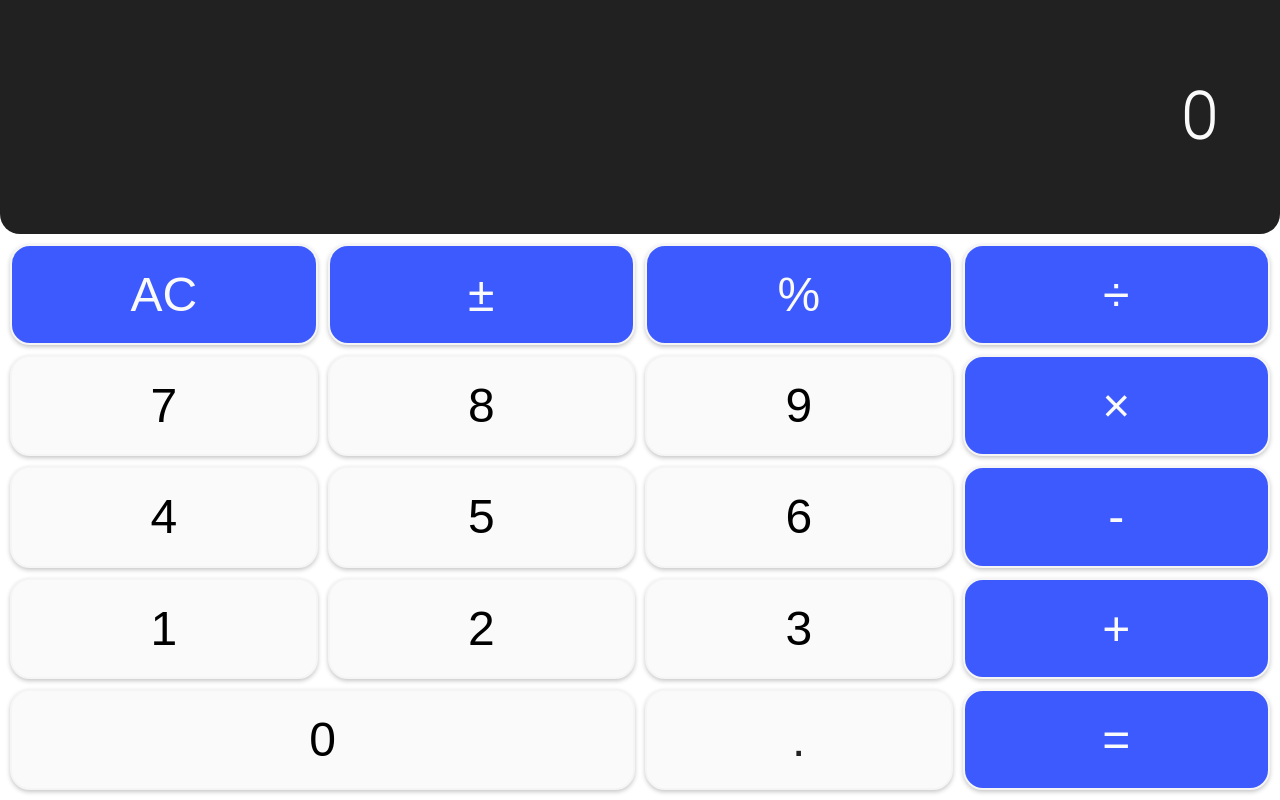
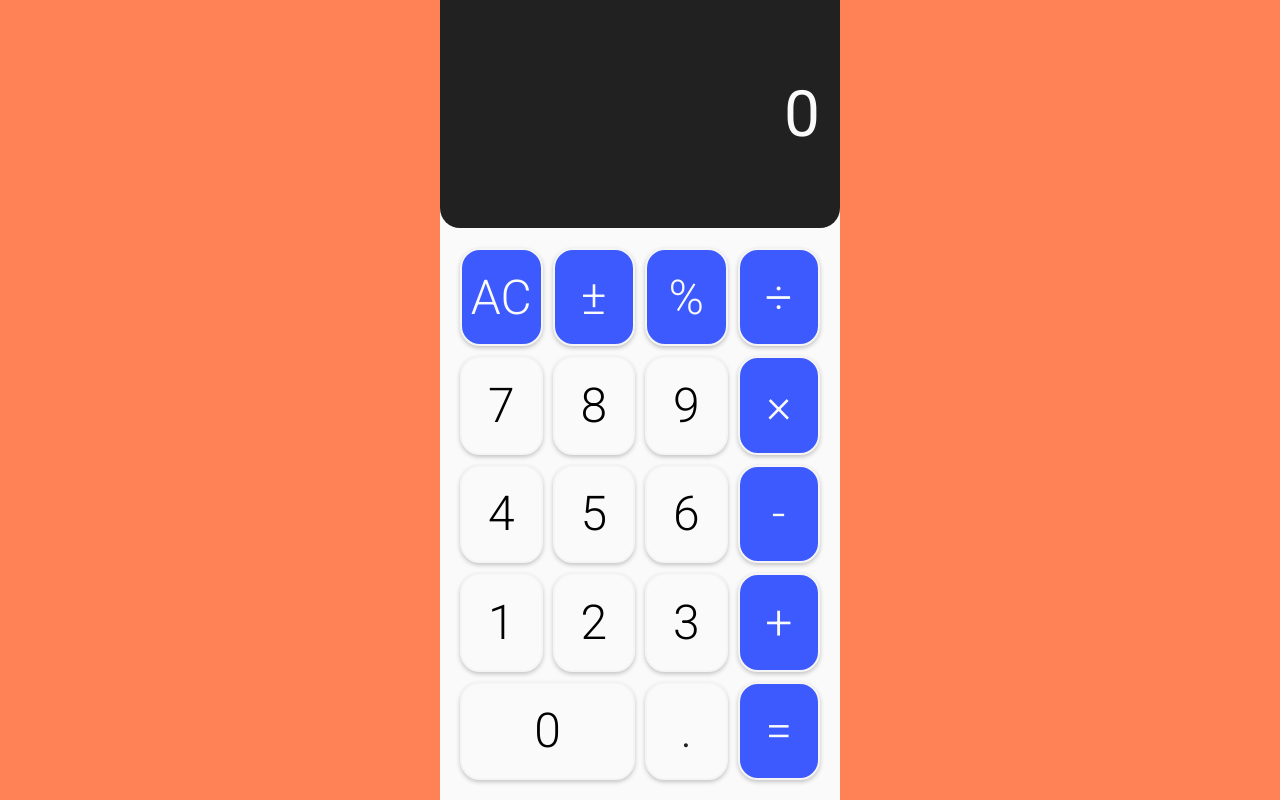
Before and after one commit to lpradopostigo/web-calculator, a website: page index.html in a window 1280 px wide. Drawn offline with Linux system fonts and the light colour scheme.

Commit message:
added desktop media query

```diff
--- a/_global.scss
+++ b/_global.scss
@@ -3,19 +3,12 @@
   margin: 0;
   padding: 0;
   box-sizing: border-box;
+  font-family: "Roboto", sans-serif;
 }
 html {
   font-size: 62.5%;
 }
-body {
-  font-family: "Roboto", sans-serif;
+
+h1 {
+  font-weight: 400;
 }
-
-button {
-  font-size: 4.8rem;
-  border-style: solid;
-  border-color: #f5f5f5;
-  text-align: center;
-  border-radius: $radius;
-  box-shadow: 0px 2px 4px rgba($color: #212121, $alpha: 0.25);
-}
--- a/index.html
+++ b/index.html
@@ -7,7 +7,7 @@
     <title>Calculator</title>
     <link rel="preconnect" href="https://fonts.gstatic.com" />
     <link
-      href="https://fonts.googleapis.com/css2?family=Roboto:wght@100&display=swap"
+      href="https://fonts.googleapis.com/css2?family=Roboto:wght@100;200;300;400&display=swap"
       rel="stylesheet"
     />
     <link rel="stylesheet" href="style.css" />
--- a/style.scss
+++ b/style.scss
@@ -25,7 +25,7 @@ main {
     }
   }
   div {
-    margin: 10px;
+    margin: 5%;
     height: 70vh;
     display: grid;
     gap: 10px;
@@ -37,6 +37,7 @@ main {
       "four five six minus"
       "one two three plus"
       "zero zero dot equal";
+
     .action {
       background-color: #3d5afe;
       color: #fafafa;
@@ -49,5 +50,35 @@ main {
       background-color: #fafafa;
       color: #212121;
     }
+    button {
+      font-weight: 300;
+      font-size: 4.8rem;
+      border-style: solid;
+      border-color: #f5f5f5;
+      text-align: center;
+      border-radius: $radius;
+      box-shadow: 0px 2px 4px rgba($color: #212121, $alpha: 0.25);
+      &:focus {
+        outline: none;
+      }
+    }
   }
 }
+
+@media (max-width: 376px) {
+  html {
+    font-size: 50%;
+  }
+}
+
+@media (min-width: 426px) {
+  body {
+    background-color: #ff8257;
+    main {
+      width: 40rem;
+      height: 100vh;
+      margin: auto;
+      background-color: #fafafa;
+    }
+  }
+}
```
Also changed, not shown: style.css, 1 other file.
